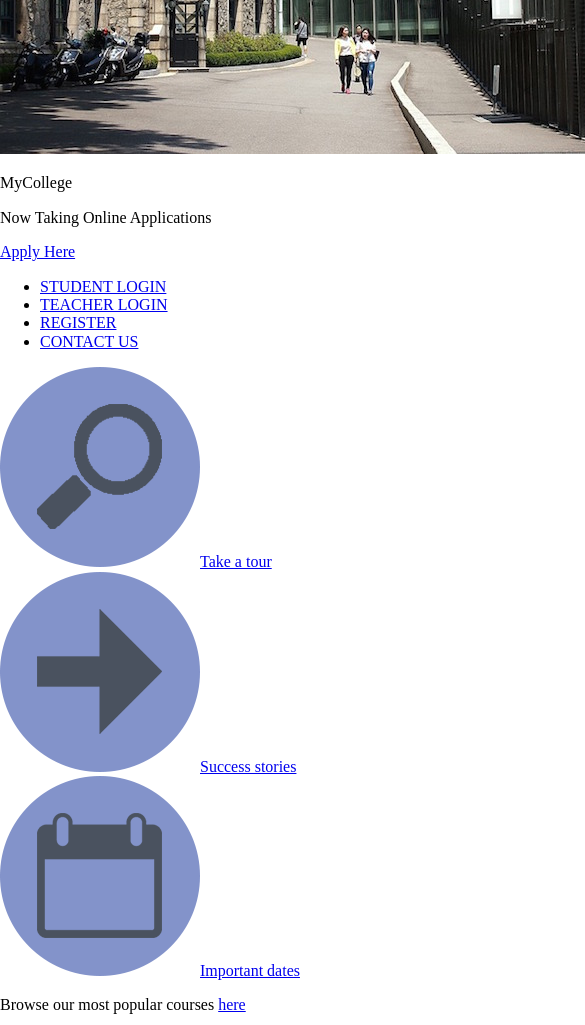
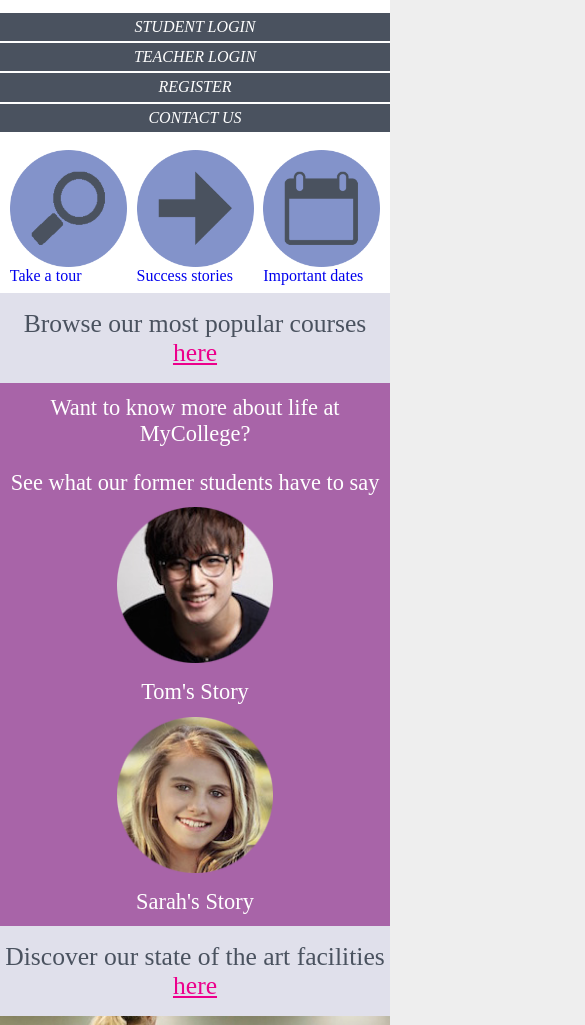
Before and after one commit to mbassale/site-my-college, a plain HTML site: page index.html in a window 390 px wide. Shown: the part 296-1321 px from the top of the page, 585 px wide, since content can reach past the window. Drawn offline with Linux system fonts and the light colour scheme.

Commit message:
Mobile styling

```diff
--- a/css/style.css
+++ b/css/style.css
@@ -0,0 +1,153 @@
+/*----------------
+MOBILE FIRST
+----------------*/
+
+html {
+    background: #eeeeee;
+}
+
+body {
+    margin: 0 auto;
+    width: 100%;
+    background: white;
+}
+
+img {
+    width: 100%;
+    display: block;
+}
+
+p {
+    color: #4a525f;
+    margin: 0;
+}
+
+#logo p {
+    display: block;
+    position: absolute;
+    top: 1%;
+    color: white;
+    font-size: 2.2em;
+    font-style: italic;
+    font-weight: bold;
+    width: 100%;
+    text-align: center;
+}
+
+/* TOP MENU */
+ul {
+    width: 100%;
+    padding: 0;
+    list-style: none !important;
+}
+
+li {
+    text-align: center;
+    padding: 5px;
+    background: #4a525f;
+    font-style: italic;
+    border-bottom: 2px solid white;
+}
+
+li, li a {
+    text-decoration: none;
+    color: white;
+}
+
+li:hover, li a:hover {
+    background: #393535;
+}
+
+/* TOP MENU END */
+
+header {
+    position: relative;
+}
+
+header p {
+    position: absolute;
+    bottom: 60%;
+    width: 100%;
+    text-align: center;
+    color: white;
+    font-size: 1.6em;
+}
+
+#apply-btn {
+    bottom: 50%;
+}
+
+#apply-btn a {
+    padding: 6px;
+    text-decoration: none;
+    background-color: #8393ca;
+    color: white;
+    border-radius: 5px;
+}
+
+#apply-btn a:hover {
+    background: #3e486a;
+}
+
+.row1-1 {
+    width: 100%;
+    float: left;
+    margin-bottom: 2%;
+}
+
+.buttons {
+    width: 30%;
+    float: left;
+    padding-left: 2.5%;
+}
+
+.buttons a {
+    text-decoration: none;
+}
+
+.row1-2 {
+    width: 100%;
+    background-color: #e0e0eb;
+    font-size: 1.6em;
+    text-align: center;
+    padding: 4% 0;
+    display: inline-block;
+}
+
+.row2 {
+    background: #a864a8;
+    display: inline-block;
+    width: 100%;
+    text-align: center;
+}
+
+.row2 img {
+    width: 40%;
+    display: inline-block;
+}
+
+.row2 p {
+    font-size: 1.4em;
+    padding: 3% 0;
+    color: white;
+}
+
+.row3-1 {
+    display: inline-block;
+    width: 100%;
+    background: #e0e0eb;
+    font-size: 1.6em;
+    text-align: center;
+    padding: 4% 0;
+}
+
+span a {
+    text-decoration: underline;
+    color: #ec008c;
+}
+
+footer p {
+    text-align: center;
+    padding-bottom: 2%;
+    background: white;
+}
```
Also changed, not shown: index.html (+4 -0 lines).
